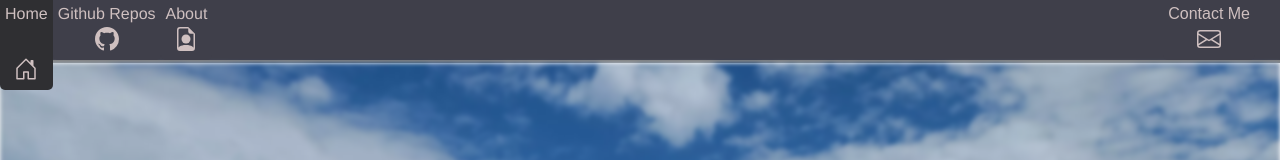
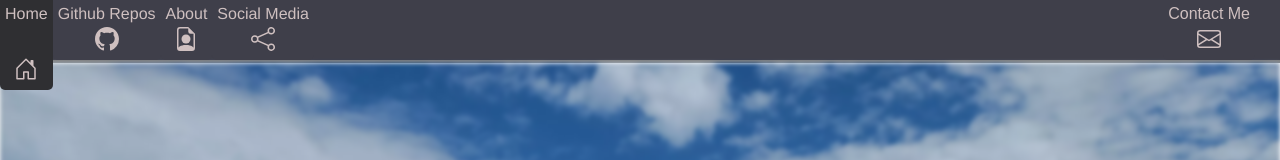
Before and after one commit to RaspberryProgramming/portfolio, a React (Create React App) app: page / in a window 1280 px wide. Shown: the top 160 px of the page. Built offline with nearby package versions, Linux system fonts and the light colour scheme.

Commit message:
Made a few changes Added Social Media to Navigation Made modal follow you as you scroll each page Default title set to Cam's Portfolio Modified manifest name and short_name

```diff
--- a/public/index.html
+++ b/public/index.html
@@ -24,7 +24,7 @@
       work correctly both with client-side routing and a non-root public URL.
       Learn how to configure a non-root public URL by running `npm run build`.
     -->
-    <title>React App</title>
+    <title>Cam's Portfolio</title>
   </head>
   <body>
     <noscript>You need to enable JavaScript to run this app.</noscript>
--- a/src/components/Navigation.js
+++ b/src/components/Navigation.js
@@ -3,7 +3,7 @@ import { Link } from 'react-router-dom';
 import { connect } from 'react-redux';
 import {toggleContactModal} from '../actions'
 import './css/Navigation.css';
-import { HouseDoor, FileEarmarkPerson, Github, Envelope } from 'react-bootstrap-icons';
+import { HouseDoor, FileEarmarkPerson, Github, Envelope, Share } from 'react-bootstrap-icons';
 import ContactModal from './ContactModal';
 
 const Navigation = (props) => {
@@ -22,6 +22,10 @@ const Navigation = (props) => {
         About
         <FileEarmarkPerson />
       </Link>
+      <Link to="/social">
+        Social Media
+        <Share />
+      </Link>
       <button className="end" onClick={()=>props.toggleContactModal()}>
         Contact Me
         <Envelope />
--- a/src/components/css/Modal.css
+++ b/src/components/css/Modal.css
@@ -2,7 +2,7 @@
     width: 100vw;
     height: 100vh;
     z-index: 100;
-    position: absolute;
+    position: fixed;
     top:0;
     left:0;
     opacity: 1;
```
Also changed, not shown: public/manifest.json.
